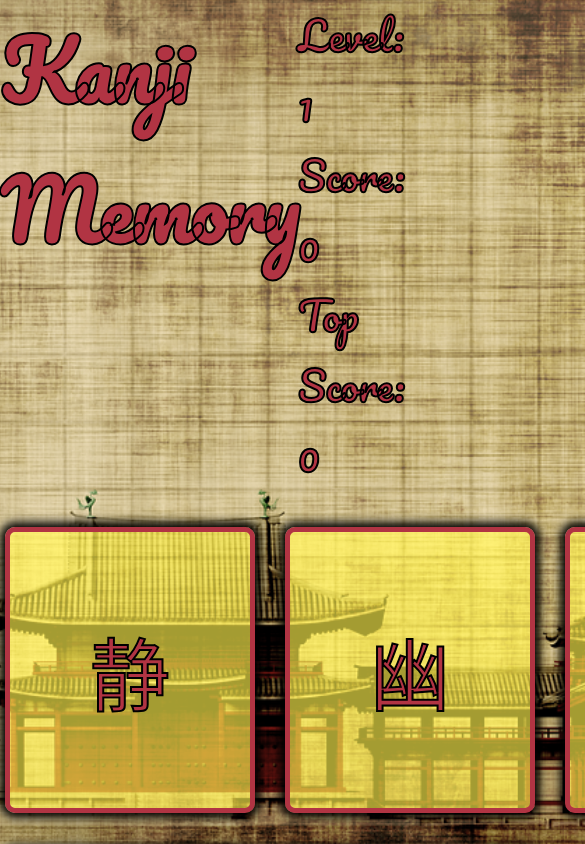
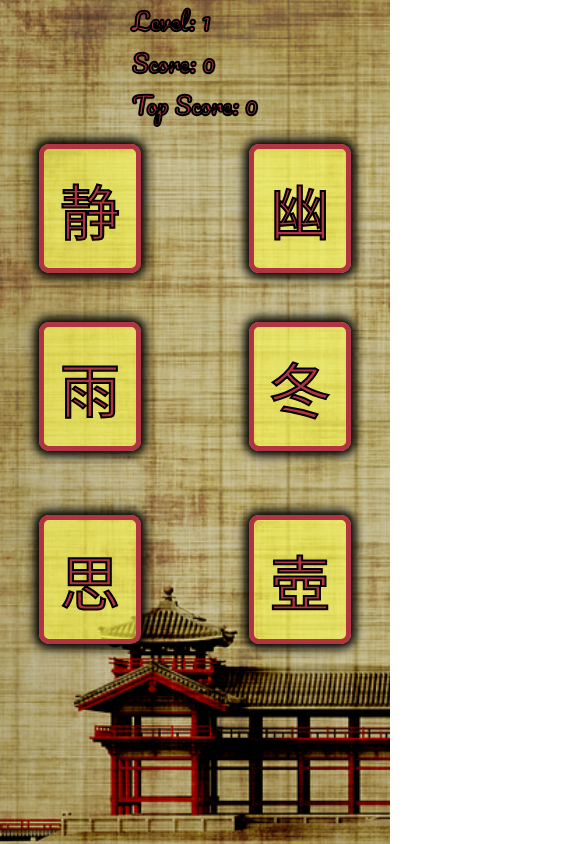
Before and after one commit to amNotAWalnutToday/odin-memory-game, a React (Create React App) app: page / in a window 390 px wide. Shown: the top 844 px of the page, 585 px wide, since content can reach past the window. Built offline with nearby package versions, Linux system fonts and the light colour scheme; a web font is replaced by a local one.

Commit message:
Adjust layout on devices with smaller width

```diff
--- a/src/index.css
+++ b/src/index.css
@@ -73,3 +73,28 @@ header p {
   font-size: 40px;
   transition: all ease-in-out 0.1s;
 }
+
+@media (max-width: 717px) {
+  header h1 {
+    display: none;
+    font-size: 40px !important;
+  }
+
+  header p {
+    font-size: 24px !important  ;
+  }
+
+  #card-holder {
+    grid-template-columns: repeat(auto-fill, 50px);
+    grid-template-rows: repeat(auto-fill, 100px);
+    width: 300px;
+    row-gap: 4rem;
+    column-gap: 10rem;
+    margin: 2rem auto;
+  }
+
+  .card {
+    padding: 1rem !important;
+    font-size: 60px !important;
+  }
+}
```
